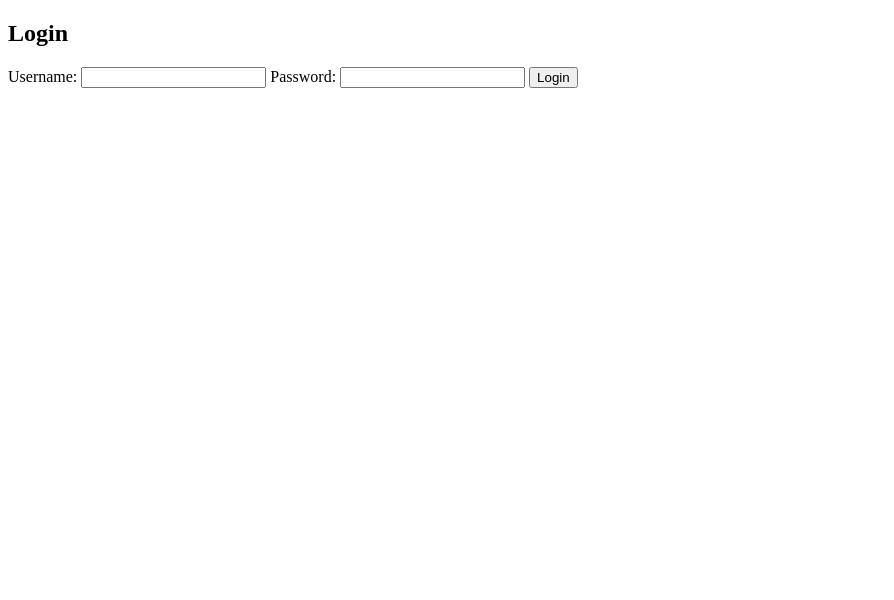
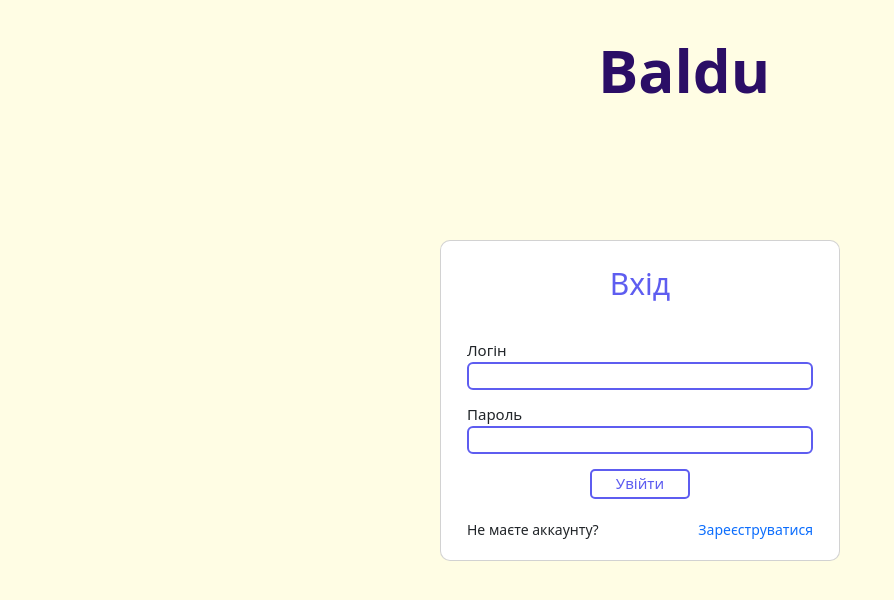
Before and after one commit to Rom-Cola/Baldu, a Django app: page /login/ in a window 1280 px wide. Shown: the top 600 px of the page, without its empty margins (0-894 px from the left). Run offline with Django 5.2, Linux system fonts and the light colour scheme.

Commit message:
login screen frontend

```diff
--- /dev/null
+++ b/BalduApp/static/BalduApp/css/login.css
@@ -0,0 +1,87 @@
+body {
+    display: flex;
+    justify-content: center;
+    align-items: center;
+    height: 100vh;
+    background: #FFFDE4;
+}
+
+.centered {
+    display: flex;
+    justify-content: center;
+}
+
+.card {
+    border-radius: 10px;
+    padding: 20px 26px;
+    width: 400px;
+}
+
+.card p{
+    font-size: 30px;
+    font-weight: 500;
+    color: #5E5DF0;
+}
+
+.dha-left, .dha-right {
+    font-size: 14px;
+}
+
+.dha-left {
+    float: left;
+}
+
+.dha-right {
+    float: right;
+}
+
+.dha-right a{
+    text-decoration: none;
+}
+
+.inputbox {
+    margin-top: 12px;
+    position: relative;
+}
+
+.inputbox input {
+    border: 2px solid #5E5DF0;
+    padding: 0 10px;
+}
+
+.inputbox input:focus {
+    color: #495057;
+    background-color: #fff;
+    outline: 0;
+    box-shadow: none;
+    border: 2px solid #5E5DF0;
+}
+
+.inputbox span{
+    font-size: 15px;
+}
+
+.card button {
+    border-radius: 5px;
+    margin-top: 15px;
+    margin-bottom: 20px;
+    font-size: 15px;
+    background: #FFFFFF;
+    color: #5E5DF0;
+    border: 2px solid #5E5DF0;
+    width: 100px;
+    height: 30px;
+    transition: color .5s ease, background .6s ease;
+}
+
+.card button:hover {
+    background: #5E5DF0;
+    color: #FFFFFF;
+}
+
+.logo {
+    position: absolute;
+    top: 20px;
+    left: 35vw;
+
+}
--- a/templates/BalduApp/login.html
+++ b/templates/BalduApp/login.html
@@ -1,18 +1,45 @@
+{% load static %}
 <!DOCTYPE html>
 <html>
 <head>
-    <title>Login</title>
+    <meta charset="UTF-8">
+    <meta name="viewport"
+          content="width=device-width, user-scalable=no, initial-scale=1.0, maximum-scale=1.0, minimum-scale=1.0">
+    <meta http-equiv="X-UA-Compatible" content="ie=edge">
+    <title>Вхід</title>
+    <link rel="stylesheet" href="https://cdn.jsdelivr.net/npm/bootstrap@5.3.2/dist/css/bootstrap.min.css">
+    <link rel="stylesheet" href="{% static 'BalduApp/css/login.css' %}">
 </head>
 <body>
-    <h2>Login</h2>
-    <form method="post">
-        {% csrf_token %}
-        <p>{{ error }}</p>
-        <label for="username">Username:</label>
-        <input type="text" name="username" id="username">
-        <label for="password">Password:</label>
-        <input type="password" name="password" id="password">
-        <button type="submit">Login</button>
-    </form>
+    {% include 'BalduApp/logo.html' %}
+    <div class="card">
+        <div class="centered">
+            <p>Вхід</p>
+        </div>
+
+        <form method="post">
+            {% csrf_token %}
+            <p>{{ error }}</p>
+            <div class="inputbox">
+                <span>Логін</span>
+                <input type="text" name="username" id="username" class="form-control" required="required">
+            </div>
+
+            <div class="inputbox">
+                <span>Пароль</span>
+                <input type="password" name="password" id="password" class="form-control" required="required">
+            </div>
+
+            <div class="centered">
+                <button class="submit_button" type="submit">Увійти</button>
+            </div>
+
+            <div class="dha">
+                <span class="dha-left">Не маєте аккаунту?</span>
+                <span class="dha-right"><a href="{% url 'register' %}">Зареєструватися</a></span>
+            </div>
+        </form>
+    </div>
+
 </body>
 </html>
```
